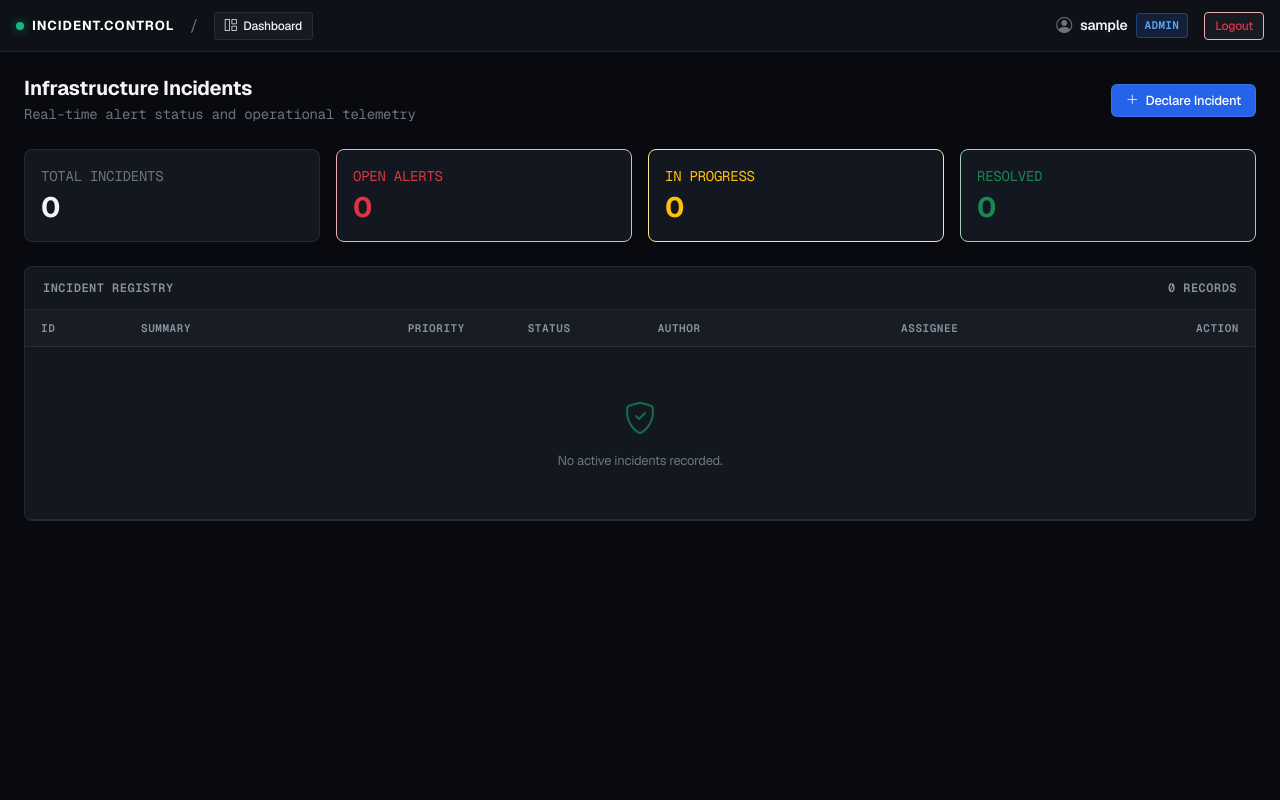
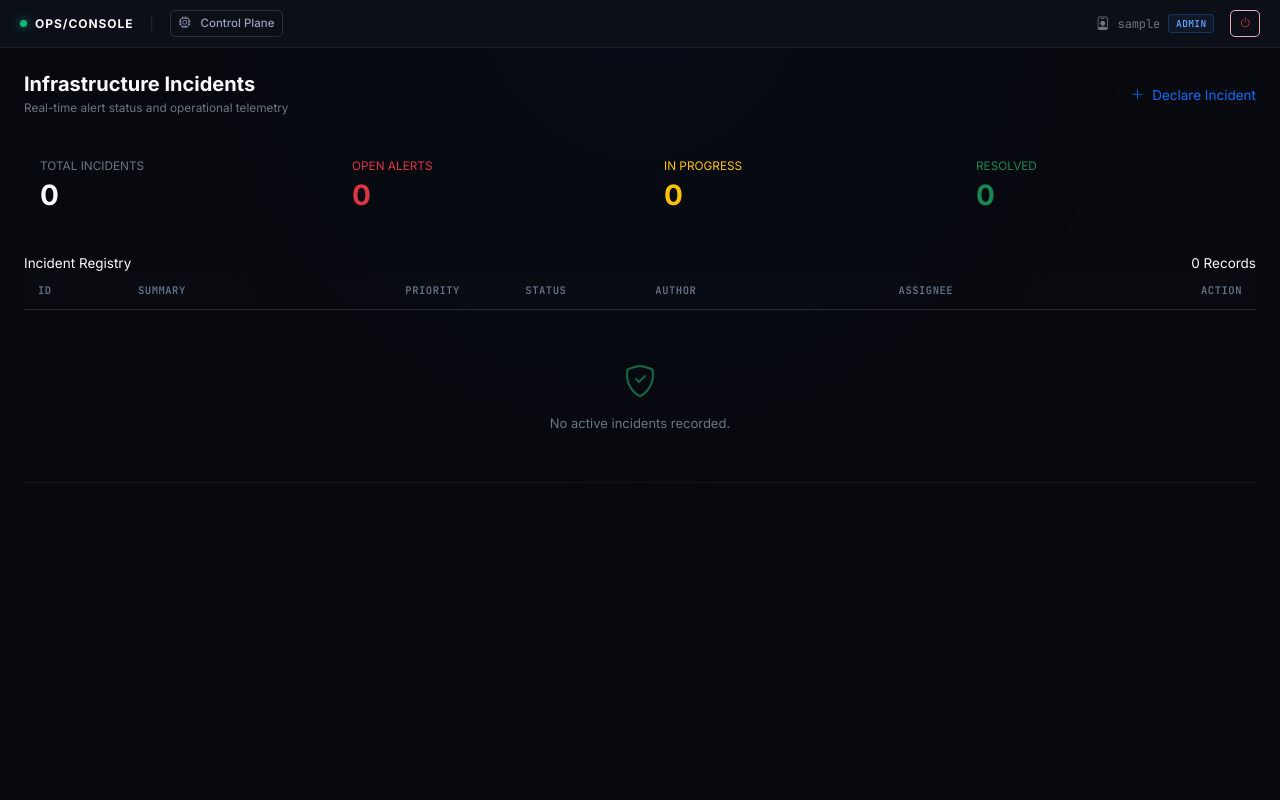
Before and after one commit to Adityachandkaushik/incident-management-system, a Flask app: page /dashboard in a window 1280 px wide. Run offline with Flask 3, Linux system fonts and the light colour scheme; the visitor is signed in with stand-in values (Sample User, id 1); data comes from the database, SQL or seed files in the repository; data that the repository does not hold is empty.

Commit message:
update base template UI

```diff
--- a/templates/base.html
+++ b/templates/base.html
@@ -1,205 +1,354 @@
 <!DOCTYPE html>
-<html lang="en">
+<html lang="en" class="dark">
 <head>
     <meta charset="UTF-8">
     <meta name="viewport" content="width=device-width, initial-scale=1.0">
-    <title>{% block title %}Incident Management System{% endblock %}</title>
+    <meta http-equiv="X-UA-Compatible" content="ie=edge">
+    <title>{% block title %}Incident OpsConsole{% endblock %}</title>
 
+    <!-- Typography: Inter UI + JetBrains Mono -->
     <link rel="preconnect" href="https://fonts.googleapis.com">
     <link rel="preconnect" href="https://fonts.gstatic.com" crossorigin>
-    <link href="https://fonts.googleapis.com/css2?family=Geist:wght@400;500;600;700&family=Geist+Mono:wght@400;500;600&display=swap" rel="stylesheet">
+    <link href="https://fonts.googleapis.com/css2?family=Inter:wght@400;450;500;600;700&family=JetBrains+Mono:wght@400;500;600&display=swap" rel="stylesheet">
+
+    <!-- Vector Icons -->
     <link rel="stylesheet" href="https://cdn.jsdelivr.net/npm/bootstrap-icons@1.11.3/font/bootstrap-icons.min.css">
+    <!-- Bootstrap Grid & Utility Layer -->
     <link href="https://cdn.jsdelivr.net/npm/bootstrap@5.3.2/dist/css/bootstrap.min.css" rel="stylesheet">
 
     <style>
         :root {
-            --bg-canvas: #090a0f;
-            --bg-sidebar: #0e1117;
-            --bg-card: #131720;
-            --bg-card-hover: #181d28;
-            --bg-input: #0b0e14;
-            --border: rgba(255, 255, 255, 0.08);
-            --border-focus: #3b82f6;
-            --text-main: #f3f4f6;
-            --text-muted: #8b949e;
-            --text-subtle: #4b5563;
-            --font-sans: 'Geist', -apple-system, BlinkMacSystemFont, sans-serif;
-            --font-mono: 'Geist Mono', monospace;
+            --canvas: #07090e;
+            --surface-low: #0c0f17;
+            --surface: #111520;
+            --surface-elevated: #161c2b;
+            --surface-hover: #1c2436;
+
+            --border-subtle: rgba(255, 255, 255, 0.06);
+            --border-moderate: rgba(255, 255, 255, 0.12);
+            --border-accent: rgba(59, 130, 246, 0.4);
+
+            --text-primary: #f8fafc;
+            --text-secondary: #94a3b8;
+            --text-tertiary: #64748b;
+
+            --brand-primary: #2563eb;
+            --brand-hover: #1d4ed8;
+
+            --crit-bg: rgba(239, 68, 68, 0.08);
+            --crit-border: rgba(239, 68, 68, 0.25);
+            --crit-text: #f87171;
+
+            --high-bg: rgba(249, 115, 22, 0.08);
+            --high-border: rgba(249, 115, 22, 0.25);
+            --high-text: #fb923c;
+
+            --med-bg: rgba(234, 179, 8, 0.08);
+            --med-border: rgba(234, 179, 8, 0.25);
+            --med-text: #facc15;
+
+            --low-bg: rgba(59, 130, 246, 0.08);
+            --low-border: rgba(59, 130, 246, 0.25);
+            --low-text: #60a5fa;
+
+            --res-bg: rgba(16, 185, 129, 0.08);
+            --res-border: rgba(16, 185, 129, 0.25);
+            --res-text: #34d399;
+
+            --font-ui: 'Inter', -apple-system, BlinkMacSystemFont, 'Segoe UI', sans-serif;
+            --font-mono: 'JetBrains Mono', monospace;
+        }
+
+        *, *::before, *::after {
+            box-sizing: border-box;
         }
 
         body {
-            background-color: var(--bg-canvas);
-            color: var(--text-main);
-            font-family: var(--font-sans);
+            background-color: var(--canvas);
+            color: var(--text-primary);
+            font-family: var(--font-ui);
             min-height: 100vh;
+            margin: 0;
             display: flex;
             flex-direction: column;
-            letter-spacing: -0.015em;
+            font-size: 13.5px;
+            line-height: 1.5;
             -webkit-font-smoothing: antialiased;
+            -moz-osx-font-smoothing: grayscale;
         }
 
-        .ops-nav {
-            background: var(--bg-sidebar);
-            border-bottom: 1px solid var(--border);
-            height: 52px;
+        /* Scanline Substrate Overlay (Optional Subtle Noise) */
+        body::before {
+            content: "";
+            position: fixed;
+            inset: 0;
+            background: radial-gradient(circle at 50% 0%, rgba(37, 99, 235, 0.04), transparent 50%);
+            pointer-events: none;
+            z-index: 0;
         }
 
-        .ops-logo {
-            font-size: 13px;
+        /* Top Command Navigation */
+        .cmd-nav {
+            height: 48px;
+            background: var(--surface-low);
+            border-bottom: 1px solid var(--border-subtle);
+            display: flex;
+            align-items: center;
+            justify-content: space-between;
+            padding: 0 20px;
+            position: sticky;
+            top: 0;
+            z-index: 100;
+        }
+
+        .cmd-brand {
+            font-size: 12px;
             font-weight: 700;
             letter-spacing: 0.08em;
-            text-transform: uppercase;
-            color: #fff;
-            display: flex;
+            color: var(--text-primary);
+            text-decoration: none;
+            display: inline-flex;
             align-items: center;
             gap: 8px;
-            text-decoration: none;
+            text-transform: uppercase;
         }
 
-        .ops-logo-dot {
-            width: 8px;
-            height: 8px;
-            background: #10b981;
+        .cmd-status-pulse {
+            width: 7px;
+            height: 7px;
+            background-color: #10b981;
             border-radius: 50%;
-            box-shadow: 0 0 10px rgba(16, 185, 129, 0.6);
+            box-shadow: 0 0 8px rgba(16, 185, 129, 0.8);
+            position: relative;
         }
 
-        .ops-box {
-            background: var(--bg-card);
-            border: 1px solid var(--border);
-            border-radius: 8px;
+        /* Panels and Cards */
+        .panel {
+            background: var(--surface);
+            border: 1px solid var(--border-subtle);
+            border-radius: 6px;
+            position: relative;
+            box-shadow: 0 4px 20px -2px rgba(0, 0, 0, 0.5);
         }
 
-        .ops-header {
-            padding: 12px 18px;
-            border-bottom: 1px solid var(--border);
-            font-size: 12px;
+        .panel-header {
+            padding: 10px 16px;
+            background: rgba(255, 255, 255, 0.015);
+            border-bottom: 1px solid var(--border-subtle);
+            font-size: 11px;
             font-weight: 600;
             letter-spacing: 0.04em;
             text-transform: uppercase;
-            color: var(--text-muted);
+            color: var(--text-secondary);
+            display: flex;
+            align-items: center;
+            justify-content: space-between;
             font-family: var(--font-mono);
         }
 
-        .ops-body {
-            padding: 20px;
+        .panel-body {
+            padding: 16px;
         }
 
-        .mono {
+        .code-block {
             font-family: var(--font-mono);
+            font-size: 12px;
+            letter-spacing: -0.01em;
         }
 
-        /* Status & Priority Pills */
-        .badge-sre {
-            font-size: 11px;
-            font-weight: 600;
-            font-family: var(--font-mono);
-            padding: 3px 8px;
-            border-radius: 4px;
-            letter-spacing: 0.03em;
-            display: inline-flex;
-            align-items: center;
-            gap: 5px;
-            text-transform: uppercase;
-        }
-
-        .badge-crit { background: rgba(239, 68, 68, 0.15); color: #f87171; border: 1px solid rgba(239, 68, 68, 0.35); }
-        .badge-high { background: rgba(249, 115, 22, 0.15); color: #fb923c; border: 1px solid rgba(249, 115, 22, 0.35); }
-        .badge-med { background: rgba(234, 179, 8, 0.15); color: #facc15; border: 1px solid rgba(234, 179, 8, 0.35); }
-        .badge-low { background: rgba(59, 130, 246, 0.15); color: #60a5fa; border: 1px solid rgba(59, 130, 246, 0.35); }
-        .badge-res { background: rgba(16, 185, 129, 0.15); color: #34d399; border: 1px solid rgba(16, 185, 129, 0.35); }
-
-        /* Tables */
+        /* High-Density Data Table */
         .sre-table {
             width: 100%;
-            margin-bottom: 0;
-            border-collapse: collapse;
+            border-collapse: separate;
+            border-spacing: 0;
+            margin: 0;
         }
 
         .sre-table thead th {
             font-family: var(--font-mono);
-            font-size: 11px;
+            font-size: 10.5px;
             font-weight: 600;
             text-transform: uppercase;
             letter-spacing: 0.05em;
-            color: var(--text-muted);
-            background: rgba(255, 255, 255, 0.02);
-            padding: 10px 16px;
-            border-bottom: 1px solid var(--border);
+            color: var(--text-tertiary);
+            padding: 10px 14px;
+            border-bottom: 1px solid var(--border-moderate);
+            background: rgba(255, 255, 255, 0.01);
+            white-space: nowrap;
         }
 
         .sre-table tbody td {
-            padding: 12px 16px;
-            border-bottom: 1px solid var(--border);
+            padding: 10px 14px;
+            border-bottom: 1px solid var(--border-subtle);
+            color: var(--text-primary);
+            vertical-align: middle;
             font-size: 13px;
-            vertical-align: middle;
-            color: var(--text-main);
+        }
+
+        .sre-table tbody tr {
+            transition: background 120ms ease;
         }
 
         .sre-table tbody tr:hover {
-            background-color: var(--bg-card-hover);
+            background-color: var(--surface-hover);
         }
 
-        /* Form styling */
+        /* Micro Status & Priority Badges */
+        .badge-sre {
+            font-family: var(--font-mono);
+            font-size: 10.5px;
+            font-weight: 600;
+            letter-spacing: 0.04em;
+            text-transform: uppercase;
+            padding: 2px 7px;
+            border-radius: 4px;
+            display: inline-flex;
+            align-items: center;
+            gap: 5px;
+            white-space: nowrap;
+            line-height: 1.4;
+        }
+
+        .badge-sre-crit { background: var(--crit-bg); color: var(--crit-text); border: 1px solid var(--crit-border); }
+        .badge-sre-high { background: var(--high-bg); color: var(--high-text); border: 1px solid var(--high-border); }
+        .badge-sre-med  { background: var(--med-bg);  color: var(--med-text);  border: 1px solid var(--med-border); }
+        .badge-sre-low  { background: var(--low-bg);  color: var(--low-text);  border: 1px solid var(--low-border); }
+        .badge-sre-res  { background: var(--res-bg);  color: var(--res-text);  border: 1px solid var(--res-border); }
+
+        /* Form Inputs */
+        .form-label {
+            font-size: 11px;
+            font-weight: 600;
+            color: var(--text-secondary);
+            letter-spacing: 0.04em;
+            text-transform: uppercase;
+            font-family: var(--font-mono);
+            margin-bottom: 6px;
+        }
+
         .form-control, .form-select {
-            background-color: var(--bg-input) !important;
-            border: 1px solid var(--border) !important;
-            color: var(--text-main) !important;
-            border-radius: 6px;
+            background-color: var(--surface-low) !important;
+            border: 1px solid var(--border-moderate) !important;
+            color: var(--text-primary) !important;
+            border-radius: 5px;
             font-size: 13px;
+            padding: 8px 12px;
+            transition: border-color 140ms ease, box-shadow 140ms ease;
         }
 
         .form-control:focus, .form-select:focus {
-            border-color: var(--border-focus) !important;
-            box-shadow: 0 0 0 2px rgba(59, 130, 246, 0.25) !important;
+            border-color: var(--border-accent) !important;
+            box-shadow: 0 0 0 3px rgba(37, 99, 235, 0.15) !important;
+            outline: none;
         }
 
         /* Buttons */
-        .btn-ops {
-            background: #2563eb;
-            color: #fff;
-            border: 1px solid rgba(255, 255, 255, 0.1);
+        .btn-sre-primary {
+            background-color: var(--brand-primary);
+            border: 1px solid rgba(255, 255, 255, 0.15);
+            color: #ffffff;
+            font-size: 12.5px;
             font-weight: 500;
-            font-size: 13px;
-            border-radius: 6px;
             padding: 6px 14px;
-            transition: all 0.15s ease;
-        }
-
-        .btn-ops:hover {
-            background: #1d4ed8;
-            color: #fff;
-        }
-
-        .btn-ops-subtle {
-            background: rgba(255, 255, 255, 0.04);
-            color: var(--text-main);
-            border: 1px solid var(--border);
-            font-weight: 500;
-            font-size: 12px;
-            border-radius: 4px;
-            padding: 4px 10px;
+            border-radius: 5px;
+            display: inline-flex;
+            align-items: center;
+            gap: 6px;
+            transition: all 140ms ease;
             text-decoration: none;
         }
 
-        .btn-ops-subtle:hover {
-            background: rgba(255, 255, 255, 0.08);
-            color: #fff;
+        .btn-sre-primary:hover {
+            background-color: var(--brand-hover);
+            color: #ffffff;
+            box-shadow: 0 0 12px rgba(37, 99, 235, 0.35);
+        }
+
+        .btn-sre-ghost {
+            background: transparent;
+            border: 1px solid var(--border-moderate);
+            color: var(--text-secondary);
+            font-size: 12.5px;
+            font-weight: 500;
+            padding: 6px 12px;
+            border-radius: 5px;
+            display: inline-flex;
+            align-items: center;
+            gap: 6px;
+            transition: all 140ms ease;
+            text-decoration: none;
+        }
+
+        .btn-sre-ghost:hover {
+            background: var(--surface-hover);
+            color: var(--text-primary);
             border-color: rgba(255, 255, 255, 0.2);
+        }
+
+        /* KPI / Stat Box */
+        .kpi-tile {
+            background: var(--surface);
+            border: 1px solid var(--border-subtle);
+            border-radius: 6px;
+            padding: 14px 16px;
+            display: flex;
+            flex-direction: column;
+            justify-content: space-between;
+        }
+
+        .kpi-title {
+            font-family: var(--font-mono);
+            font-size: 10px;
+            font-weight: 600;
+            letter-spacing: 0.06em;
+            color: var(--text-tertiary);
+            text-transform: uppercase;
+        }
+
+        .kpi-val {
+            font-size: 22px;
+            font-weight: 700;
+            color: var(--text-primary);
+            line-height: 1.1;
+            margin-top: 6px;
+            font-family: var(--font-mono);
+        }
+
+        /* Breadcrumb Bar */
+        .sre-breadcrumb {
+            display: flex;
+            align-items: center;
+            gap: 6px;
+            font-size: 11px;
+            font-family: var(--font-mono);
+            color: var(--text-tertiary);
+            margin-bottom: 16px;
+        }
+
+        .sre-breadcrumb a {
+            color: var(--text-secondary);
+            text-decoration: none;
+        }
+
+        .sre-breadcrumb a:hover {
+            color: var(--text-primary);
         }
     </style>
 </head>
 <body>
-    <nav class="ops-nav d-flex align-items-center justify-content-between px-3 sticky-top">
+
+    <!-- SRE Top Console Bar -->
+    <header class="cmd-nav">
         <div class="d-flex align-items-center gap-3">
-            <a href="{{ url_for('incidents.dashboard') if session.get('user_id') else '#' }}" class="ops-logo">
-                <span class="ops-logo-dot"></span>
-                INCIDENT.CONTROL
+            <a href="{{ url_for('incidents.dashboard') if session.get('user_id') else '#' }}" class="cmd-brand">
+                <span class="cmd-status-pulse"></span>
+                <span>OPS/CONSOLE</span>
             </a>
+
             {% if session.get('user_id') %}
-            <span class="text-secondary">/</span>
-            <a href="{{ url_for('incidents.dashboard') }}" class="btn-ops-subtle">
-                <i class="bi bi-grid-1x2 me-1"></i> Dashboard
+            <span style="color: var(--border-moderate);">|</span>
+            <a href="{{ url_for('incidents.dashboard') }}" class="btn-sre-ghost py-1 px-2 text-decoration-none" style="font-size: 11.5px;">
+                <i class="bi bi-cpu me-1"></i> Control Plane
             </a>
             {% endif %}
         </div>
@@ -207,30 +356,34 @@
         <div class="d-flex align-items-center gap-3">
             {% if session.get('user_id') %}
             <div class="d-flex align-items-center gap-2">
-                <i class="bi bi-person-circle text-secondary"></i>
-                <span class="small fw-semibold">{{ session.get('username') }}</span>
+                <i class="bi bi-person-badge text-secondary"></i>
+                <span class="code-block text-secondary" style="font-size: 12px;">{{ session.get('username') }}</span>
                 {% if session.get('role') %}
-                <span class="badge-sre badge-low">{{ session.get('role') }}</span>
+                <span class="badge-sre badge-sre-low" style="font-size: 9.5px;">{{ session.get('role') }}</span>
                 {% endif %}
             </div>
-            <a href="{{ url_for('auth.logout') }}" class="btn-ops-subtle text-danger border-danger-subtle">
-                Logout
+            <a href="{{ url_for('auth.logout') }}" class="btn-sre-ghost py-1 px-2 border-danger-subtle text-danger" style="font-size: 11.5px;">
+                <i class="bi bi-power"></i>
             </a>
             {% else %}
-            <a href="{{ url_for('auth.login') }}" class="btn-ops-subtle">Sign In</a>
-            <a href="{{ url_for('auth.register') }}" class="btn-ops">Register</a>
+            <a href="{{ url_for('auth.login') }}" class="btn-sre-ghost py-1 px-3">Sign In</a>
+            <a href="{{ url_for('auth.register') }}" class="btn-sre-primary py-1 px-3">Enroll</a>
             {% endif %}
         </div>
-    </nav>
+    </header>
 
-    <div class="container-fluid px-4 py-4 flex-grow-1">
+    <!-- App Engine Container -->
+    <main class="container-fluid px-lg-4 py-4 flex-grow-1" style="position: relative; z-index: 1;">
+        <!-- Flash Message Banners -->
         {% with messages = get_flashed_messages(with_categories=true) %}
             {% if messages %}
                 <div class="mb-3">
                     {% for category, message in messages %}
-                        <div class="alert alert-dark border-secondary d-flex align-items-center gap-2 py-2 px-3 small text-white" role="alert">
-                            <i class="bi bi-info-circle-fill text-info"></i>
-                            <div>{{ message }}</div>
+                        <div class="alert border-0 rounded-1 d-flex align-items-center gap-2 py-2 px-3 small text-white"
+                             style="background: {{ '#7f1d1d' if category in ['danger', 'error'] else ('#064e3b' if category == 'success' else '#1e293b') }};"
+                             role="alert">
+                            <i class="bi bi-terminal-split"></i>
+                            <div class="code-block">{{ message }}</div>
                         </div>
                     {% endfor %}
                 </div>
@@ -238,7 +391,7 @@
         {% endwith %}
 
         {% block content %}{% endblock %}
-    </div>
+    </main>
 
     <script src="https://cdn.jsdelivr.net/npm/bootstrap@5.3.2/dist/js/bootstrap.bundle.min.js"></script>
 </body>
```
